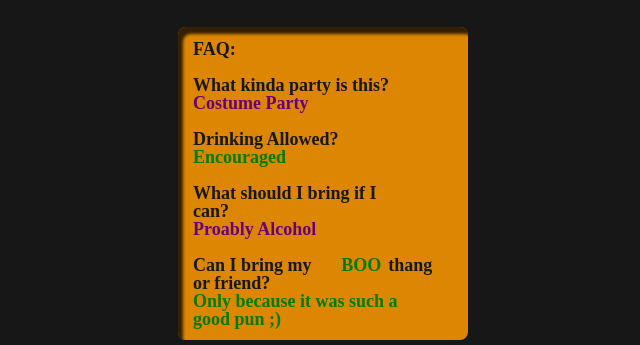
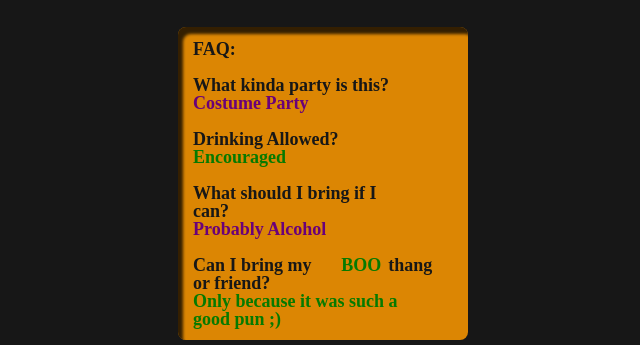
Before and after one commit to quindariuss/spooky-halloween-party, a plain HTML site: page index.html in a window 1280 px wide. Shown: the part 502-847 px from the top of the page, 317-957 px from the left. Drawn offline with Linux system fonts and the light colour scheme.

Commit message:
updated typo

```diff
--- a/index.html
+++ b/index.html
@@ -88,7 +88,7 @@
                 <tspan x="30" y="662" fill="#171717"></tspan>
                 <tspan x="30" y="680" fill="#171717"> What should I bring if I </tspan>
                 <tspan x="30" y="698" fill="#171717">can? </tspan>
-                <tspan x="30" y="716" fill="#6A0079">Proably Alcohol</tspan>
+                <tspan x="30" y="716" fill="#6A0079">Probably Alcohol</tspan>
                 <tspan x="178.473633" y="716" fill="#171717"></tspan>
                 <tspan x="30" y="734" fill="#171717"></tspan>
                 <tspan x="30" y="752" fill="#171717">Can I bring my </tspan>
```
